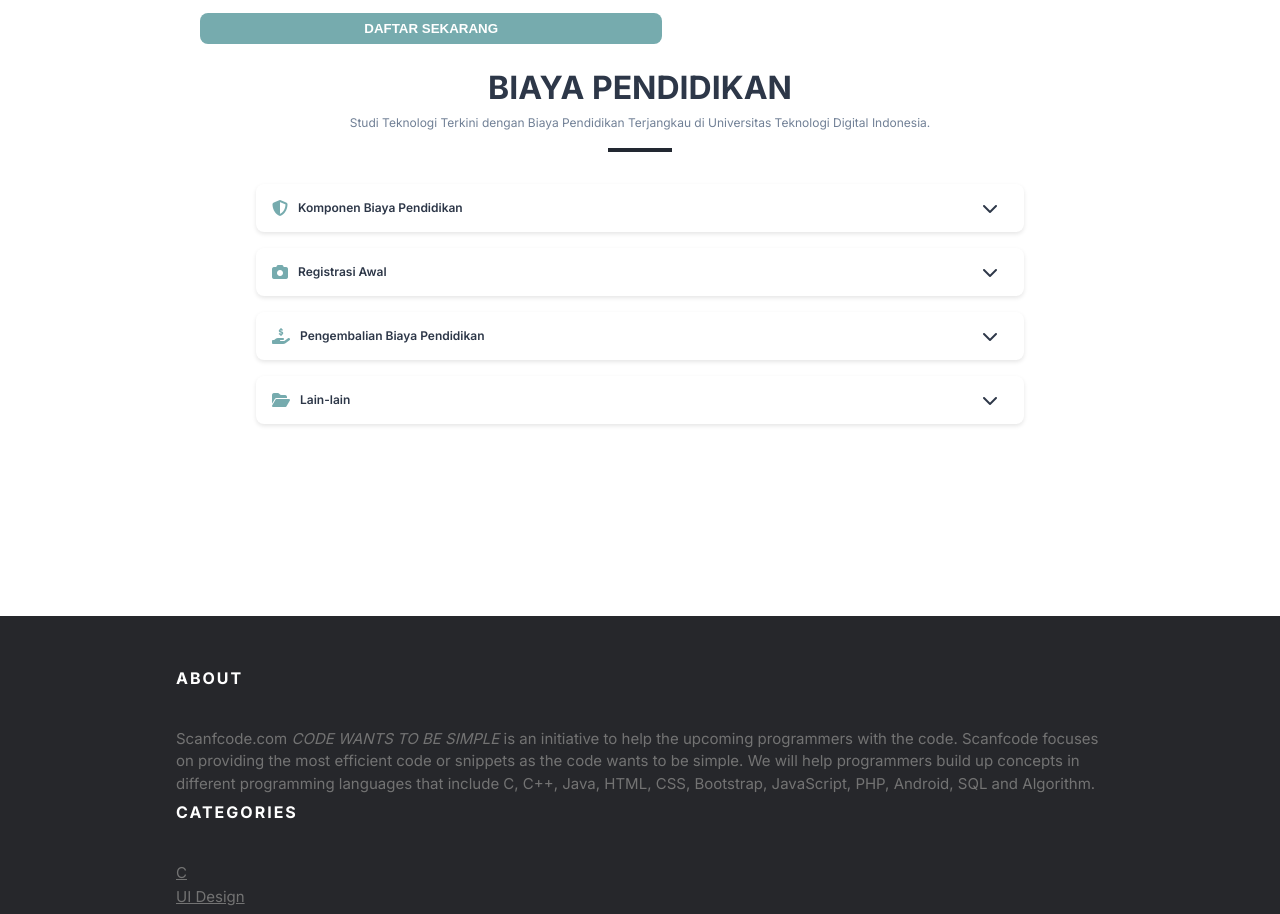
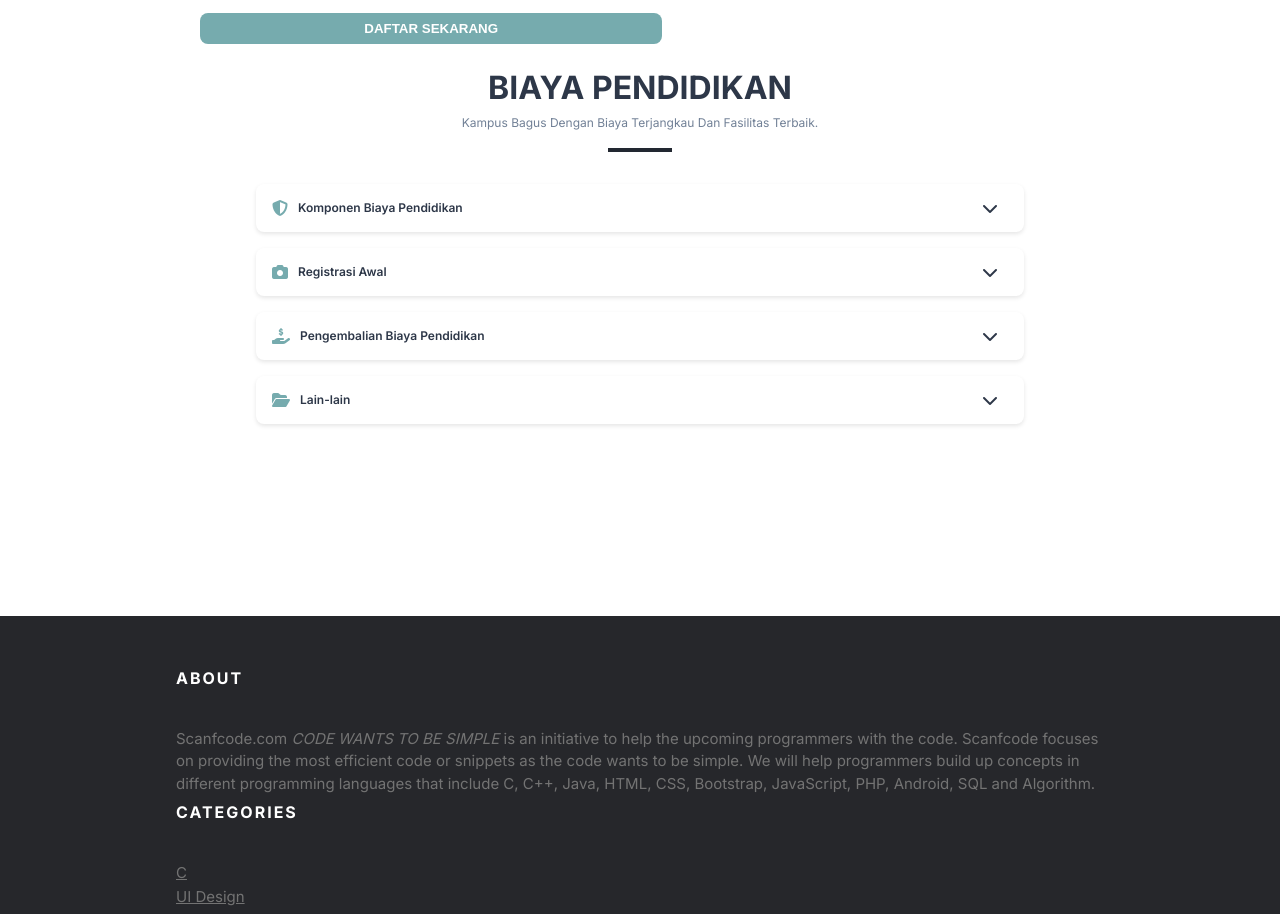
Before and after one commit to Just-Naf/PMB, a website: page pages/landing.html in a window 1280 px wide. Shown: the part 4033-4947 px from the top of the page. Drawn offline with Linux system fonts and the light colour scheme.

Commit message:
content_landing & isi_dashboard

```diff
--- a/pages/landing.html
+++ b/pages/landing.html
@@ -556,8 +556,7 @@
 					<div class="text-center">
 						<h1>BIAYA PENDIDIKAN</h1>
 						<p>
-							Studi Teknologi Terkini dengan Biaya Pendidikan Terjangkau di
-							Universitas Teknologi Digital Indonesia.
+							Kampus Bagus Dengan Biaya Terjangkau Dan Fasilitas Terbaik.
 						</p>
 						<div class="underline"></div>
 					</div>
```
